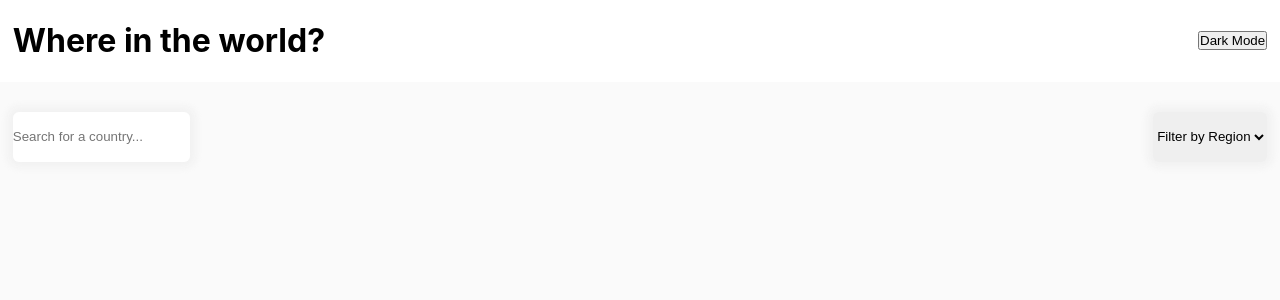
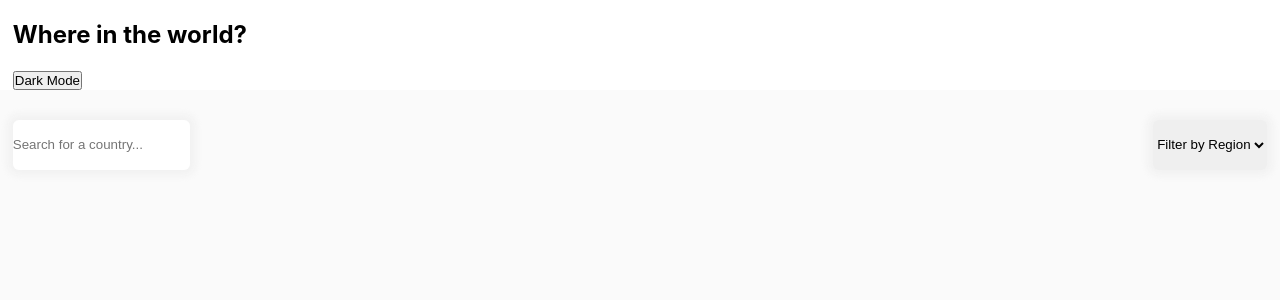
Before and after one commit to giandefaria/rest-countries-api-with-color-theme-switcher-master, a React (Create React App) app: page / in a window 1280 px wide. Shown: the top 300 px of the page. Built offline with nearby package versions, Linux system fonts and the light colour scheme; no server answers.

Commit message:
adicionando classe width container

```diff
--- a/src/pages/main/main.css
+++ b/src/pages/main/main.css
@@ -5,6 +5,7 @@
 html {
     margin: 0 auto;
 }
+
 
 header {
     max-width: 1440px;
--- a/src/pages/main/main.tsx
+++ b/src/pages/main/main.tsx
@@ -20,10 +20,13 @@ export default function Main() {
     return(
         <>
             <header>
+                <section className='width-container'>
                     <h1>Where in the world?</h1>
                     <button className="mode">Dark Mode</button>
+                </section>
             </header>
             <main>
+                <section className='width-container'>
                     <div className='filters'>
                         <input type="search" name="country" id="search-country" placeholder='Search for a country...' />
                         <select name="filter-region" id="filter-region" placeholder='Filter by Region'>
@@ -38,6 +41,7 @@ export default function Main() {
                     <ul className='country-list'>
 
                     </ul>
+                </section>
 
             </main>
         </>
```
Lines whose indentation alone changed are shown as unchanged.
